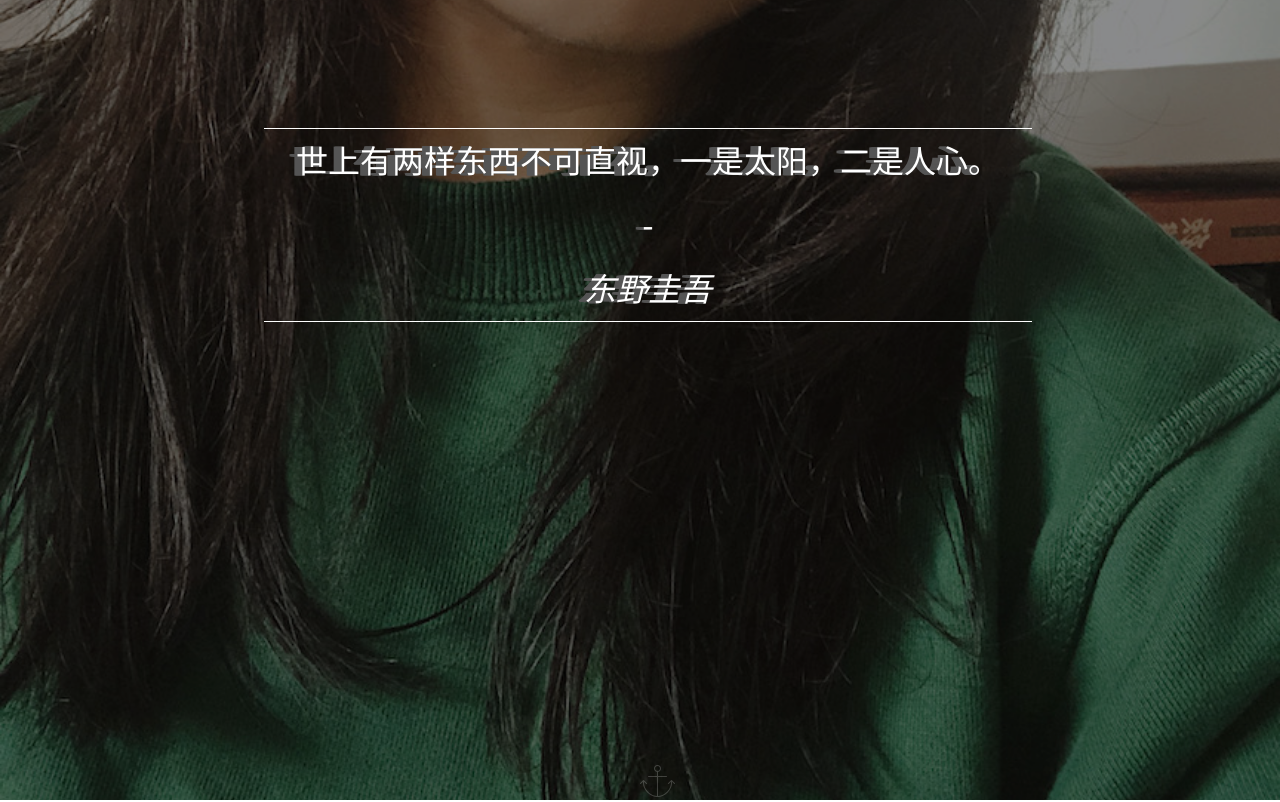
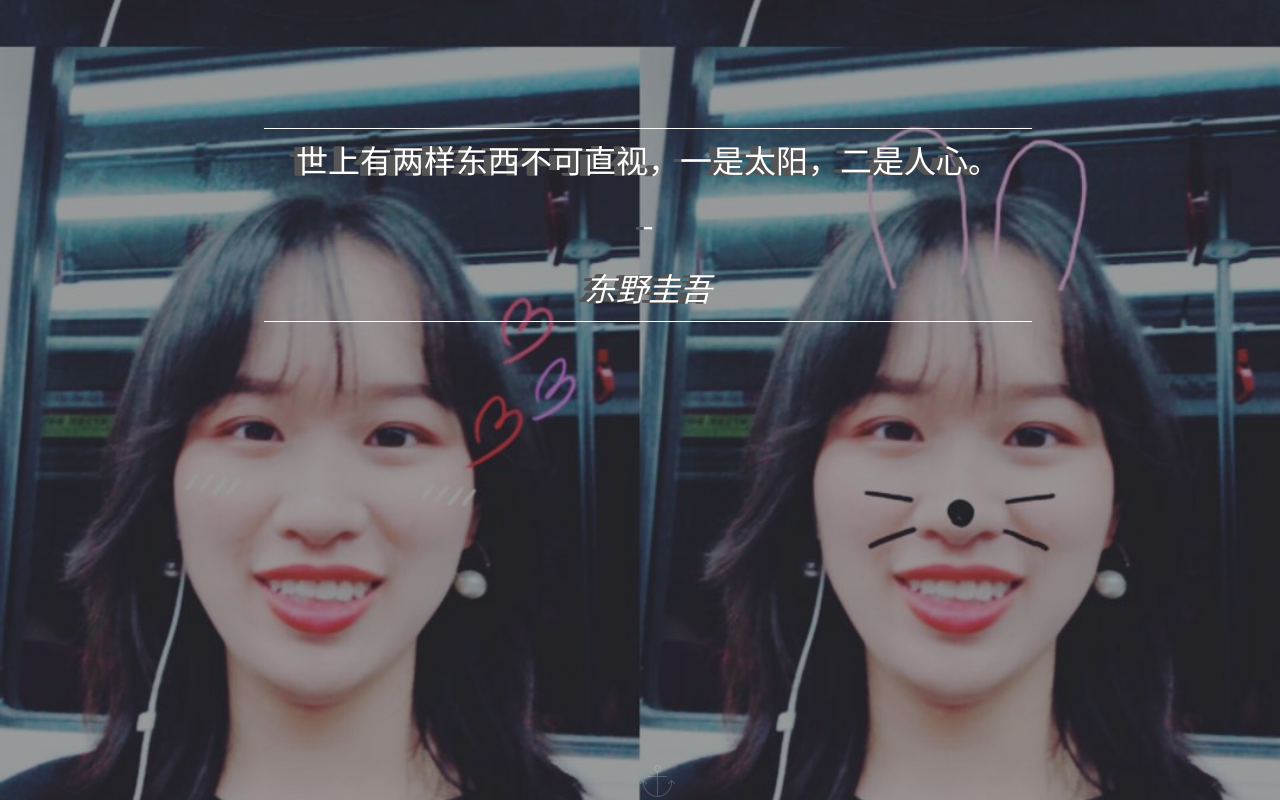
Before and after one commit to ejibo/ejibo.github.io, a plain HTML site: page index.html in a window 1280 px wide. Shown: the top 802 px of the page. Drawn offline with Linux system fonts and the light colour scheme; no server answers; files whose address does not match are found by name.

Commit message:
Site updated: 2020-02-12 20:59:50

```diff
--- a/index.html
+++ b/index.html
@@ -35,7 +35,7 @@
 <script>
     const CONFIG_BGIMAGE = {
       mode: 'normal',
-      normalSrc: '/img/a.jpeg',
+      normalSrc: '/img/header.jpg',
       randomYouMax: 110,
       randomYouSrc: 'https://sariay.github.io/Random-img/',
 	  randomOtherSrc: 'https://api.berryapi.net/?service=App.Bing.Images&day=-0',
```
Also changed, not shown: 2020/02/12/hello-world/index.html (+1 -1 lines), archives/2020/02/index.html (+1 -1 lines), archives/2020/index.html (+1 -1 lines), archives/index.html (+1 -1 lines), img/header.jpg (added), searchVersion.txt, 1 other file.
